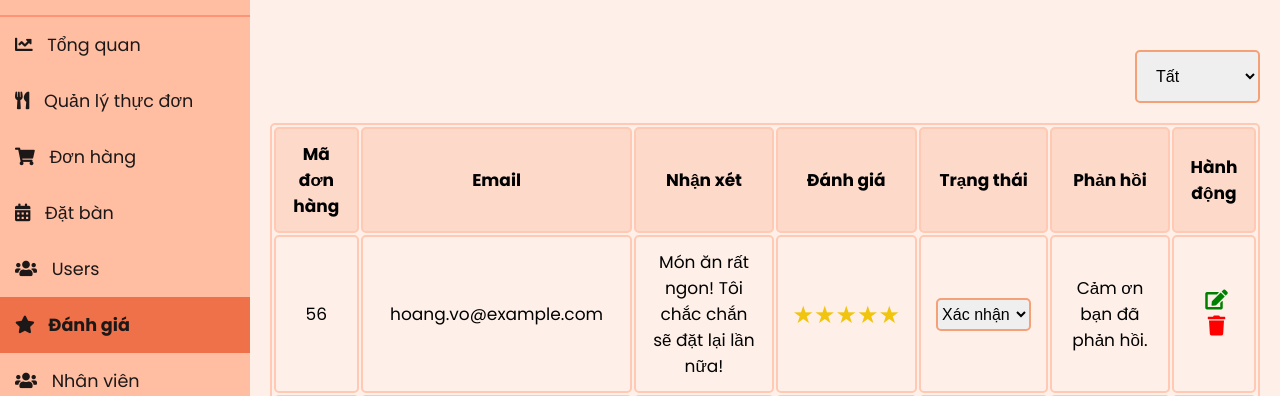
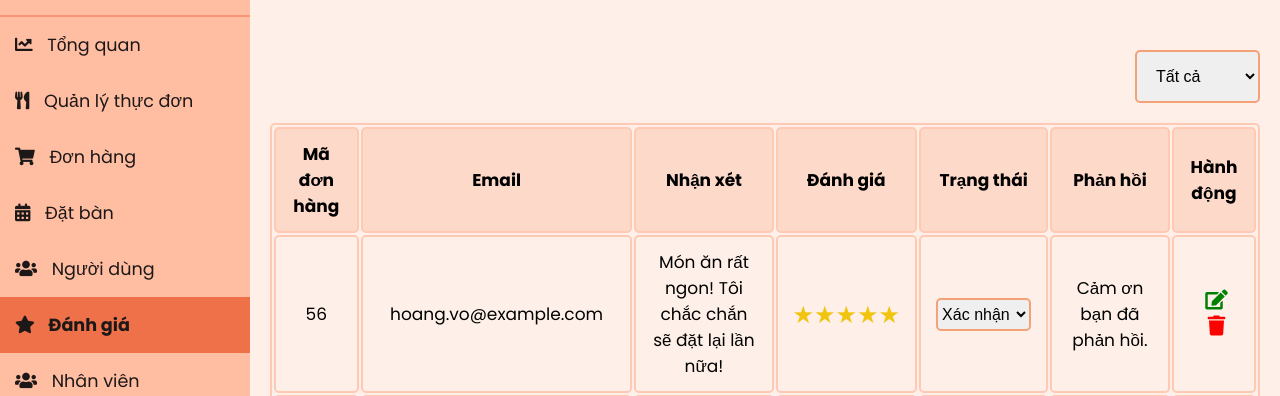
Before and after one commit to MiDu-20/PTUDW---N5, a PHP site: page /Admin/reviews.php in a window 1280 px wide. Shown: the part 75-471 px from the top of the page. Run offline with PHP 8.4, Linux system fonts and the light colour scheme; a user stored in the database is signed in; data comes from the database, SQL or seed files in the repository.

Commit message:
Update reviews.php

```diff
--- a/Admin/reviews.php
+++ b/Admin/reviews.php
@@ -52,7 +52,7 @@ include 'sidebar.php';
       <li><a href="admin_menu.php"><i class="fas fa-utensils"></i> Quản lý thực đơn</a></li>
       <li><a href="admin_orders.php"><i class="fas fa-shopping-cart"></i> Đơn hàng</a></li>
       <li><a href="reservations.php"><i class="fas fa-calendar-alt"></i> Đặt bàn</a></li>
-      <li><a href="users.php"><i class="fas fa-users"></i> Users</a></li>
+      <li><a href="users.php"><i class="fas fa-users"></i> Người dùng</a></li>
       <li><a href="reviews.php" class="active"><i class="fas fa-star"></i> Đánh giá</a></li>
       <li><a href="staffs.php"><i class="fas fa-users"></i> Nhân viên</a></li>
       <li><a href="profile.php"><i class="fas fa-user"></i> Hồ sơ</a></li>
@@ -69,7 +69,7 @@ include 'sidebar.php';
 
     <div class="actions">
       <select id="statusFilter" name="statusFilter" onchange="filterByStatus()">
-        <option value="">Tất</option>
+        <option value="">Tất cả</option>
         <option value="pending">Đang chờ</option>
         <option value="approved">Xác nhận</option>
         <option value="rejected">Từ chối</option>
```
